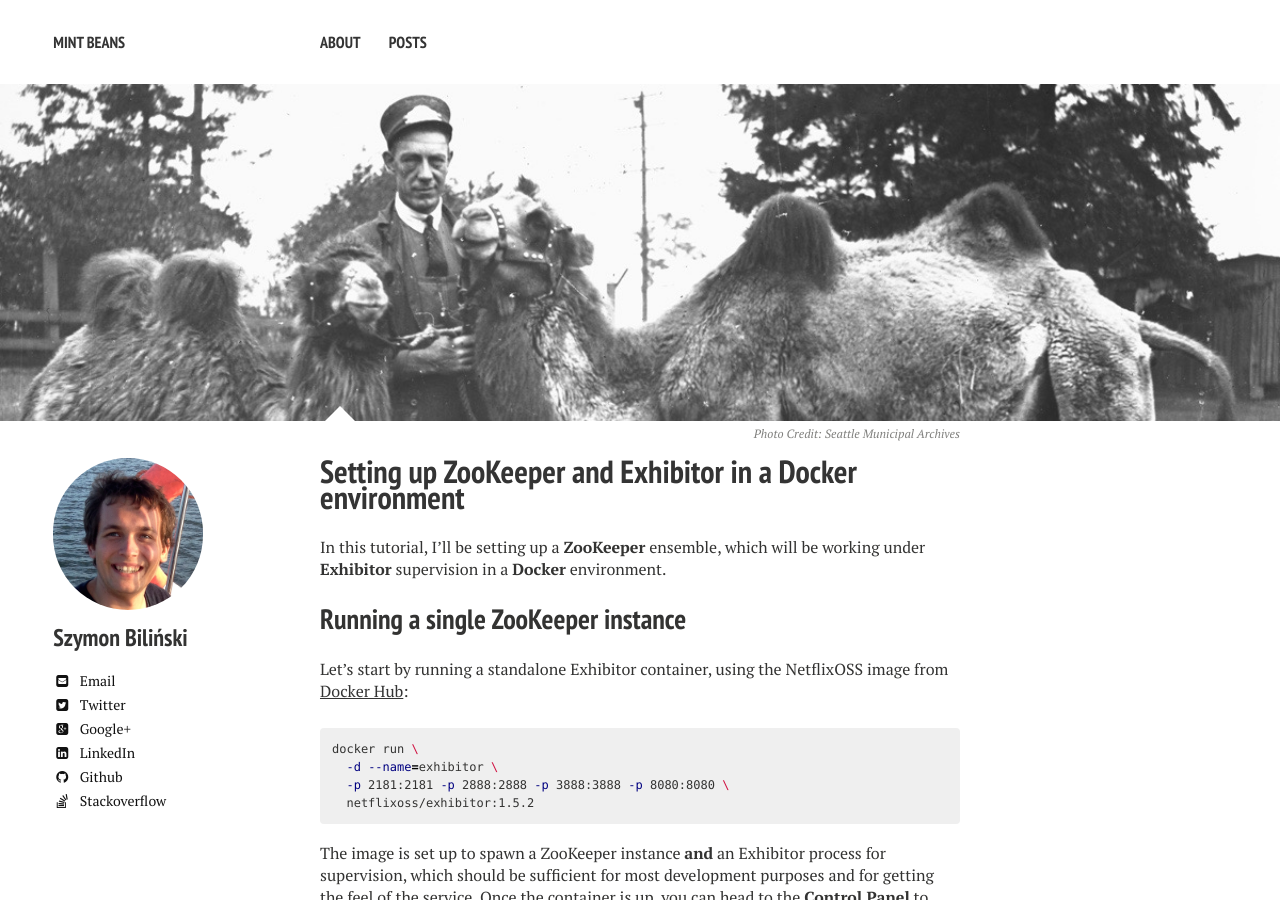
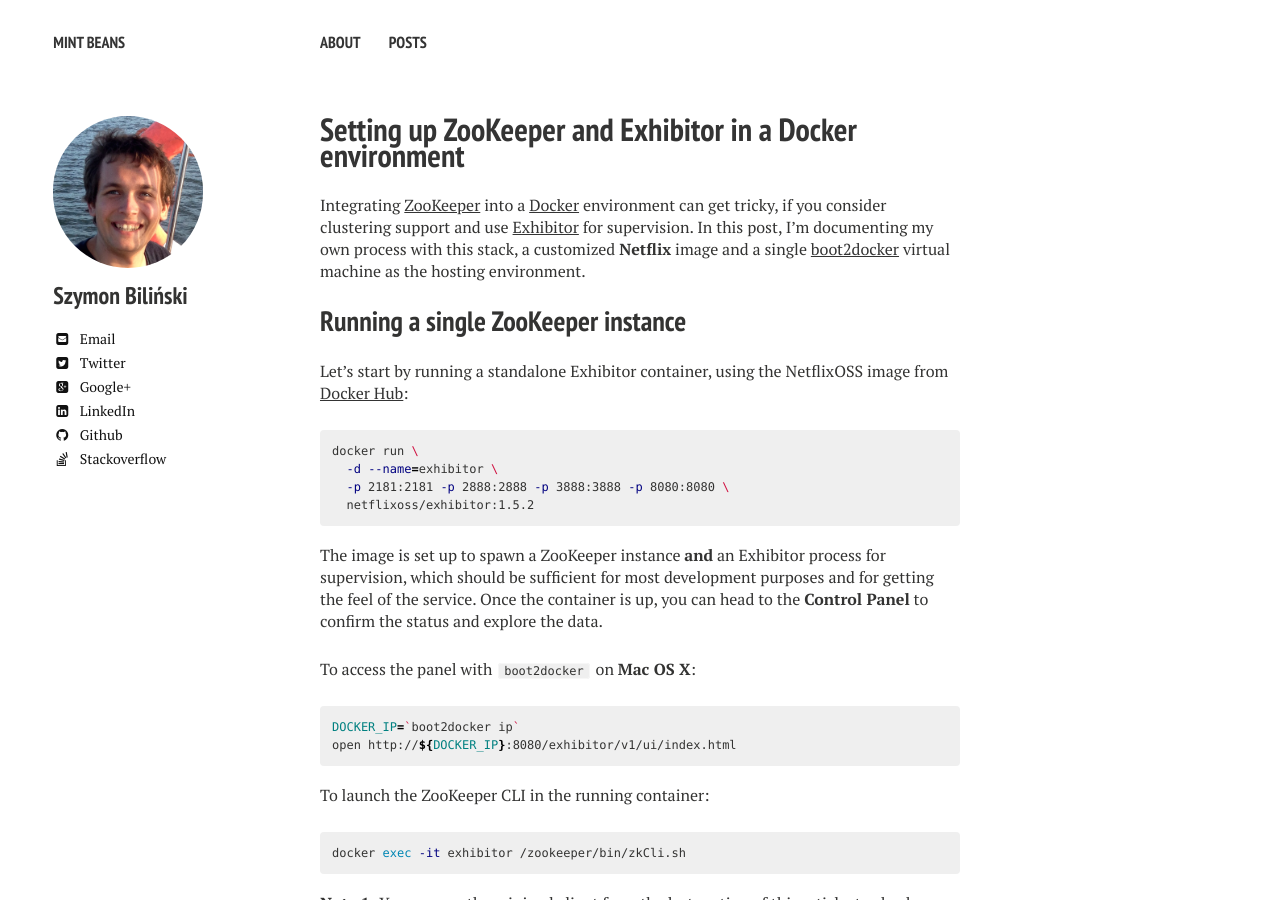
Before and after one commit to sjednac/sjednac.github.io, a Jekyll site: the page built from _posts/2015-09-26-setup-zookeeper-and-exhibitor-on-docker.md, in a window 1280 px wide and 900 px high. Built offline with Jekyll 4.4.1, drawn with Linux system fonts in a browser that asks for light colours; nearby versions of some CDN libraries; comment, search, counter and statistics services are not loaded; some of the changed text lies outside the part shown.

Commit message:
Removed covers.

```diff
--- a/_posts/2015-09-26-setup-zookeeper-and-exhibitor-on-docker.md
+++ b/_posts/2015-09-26-setup-zookeeper-and-exhibitor-on-docker.md
@@ -3,15 +3,11 @@ layout: post
 title: Setting up ZooKeeper and Exhibitor in a Docker environment
 excerpt: "A step-by-step guide for setting up a ZooKeeper ensemble in a Docker environment, using Exhibitor for supervision."
 tags: [zookeeper, exhibitor, docker, microservices, devops]
-modified: 2015-09-26
+modified: 2015-10-02
 comments: true
-image:
-  feature: covers/zookeeper_1911.jpg
-  credit: Seattle Municipal Archives
-  creditlink: https://www.flickr.com/photos/seattlemunicipalarchives/3797940791/
 ---
 
-In this tutorial, I'll be setting up a **ZooKeeper** ensemble, which will be working under **Exhibitor** supervision in a **Docker** environment.
+Integrating [ZooKeeper](https://zookeeper.apache.org) into a [Docker](https://www.docker.com/) environment can get tricky, if you consider clustering support and use [Exhibitor](https://github.com/Netflix/exhibitor) for supervision. In this post, I'm documenting my own process with this stack, a customized **Netflix** image and a single [boot2docker](https://github.com/boot2docker/boot2docker) virtual machine as the hosting environment.
 
 ## Running a single ZooKeeper instance
 
```
Also changed, not shown: images/covers/README.md (deleted, +0 -3 lines), images/covers/zookeeper_1911.jpg (deleted).
